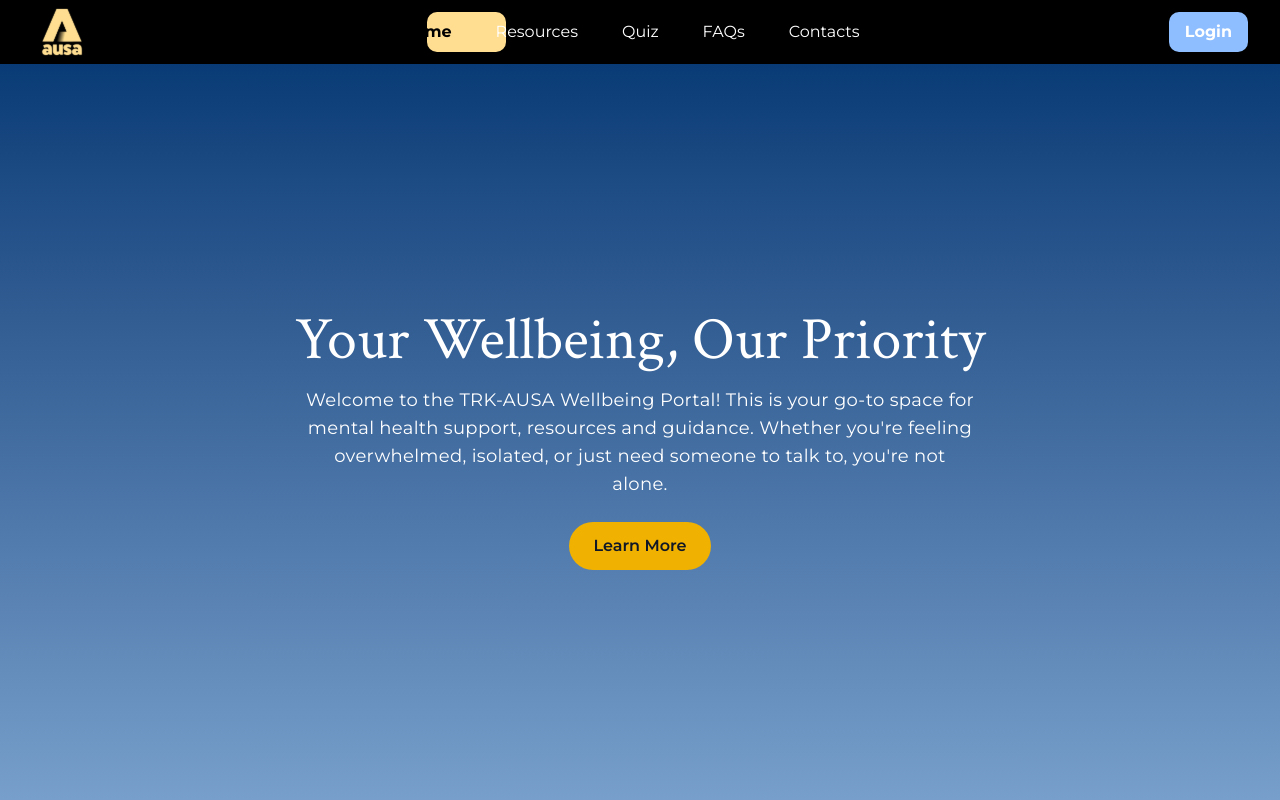
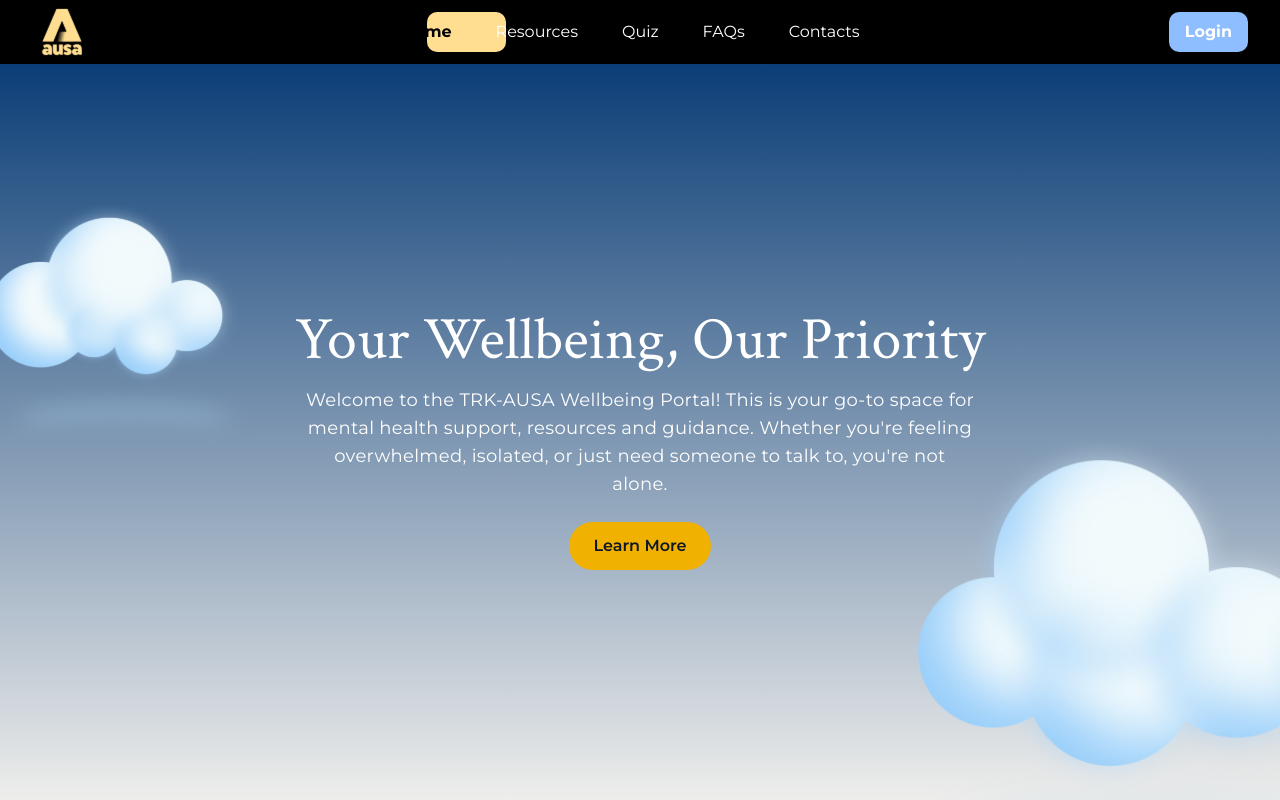
Before and after one commit to UoaWDCC/ausa-web, a Next.js app in the folder client/: page / in a window 1280 px wide. Shown: the top 800 px of the page. Built offline with nearby package versions, Linux system fonts and the light colour scheme.

Commit message:
feat: clouds adjusted

```diff
--- a/client/app/page.tsx
+++ b/client/app/page.tsx
@@ -1,7 +1,10 @@
 // app/page.tsx (App Router)
 // or pages/index.tsx (Pages Router)
+import Image from "next/image"
 import Carousel from "./components/composite/carousel/Carousel"
 import WellbeingCards from "./components/generic/card/card"
+import C1 from "../public/C1.svg"
+import C2 from "../public/C2.svg"
 
 const carouselItems = [
   {
@@ -37,8 +40,10 @@ const carouselItems = [
 export default function Home() {
   return (
     <div className="bg-[#faf7f2] min-h-screen flex flex-col">
-      <div className="relative flex flex-col items-center justify-center text-center bg-gradient-to-b from-[#043873] to-[#7EA5D0] text-white min-h-screen max-w-[100vw] mt-10">
+      <div className="relative flex flex-col items-center justify-center text-center bg-gradient-to-b from-[#043873] bg-[#faf7f2] text-white min-h-screen max-w-[100vw] mt-10">
         <h1 className="text-4xl md:text-6xl">Your Wellbeing, Our Priority</h1>
+        <Image src={C2} alt="Wellbeing Image" className="w-36 md:w-64 absolute left-0 md:top-1/5 top-[10%]" />
+        <Image src={C1} alt="Wellbeing Image" className="w-48 md:w-96 absolute right-0 md:top-1/2 top-[70%]" />
         <p className="mt-4 max-w-2xl mx-auto text-lg">
           Welcome to the TRK-AUSA Wellbeing Portal! This is your go-to space for
           mental health support, resources and guidance. Whether you're feeling
```
Also changed, not shown: client/public/C1.svg (added), client/public/C2.svg (added).
